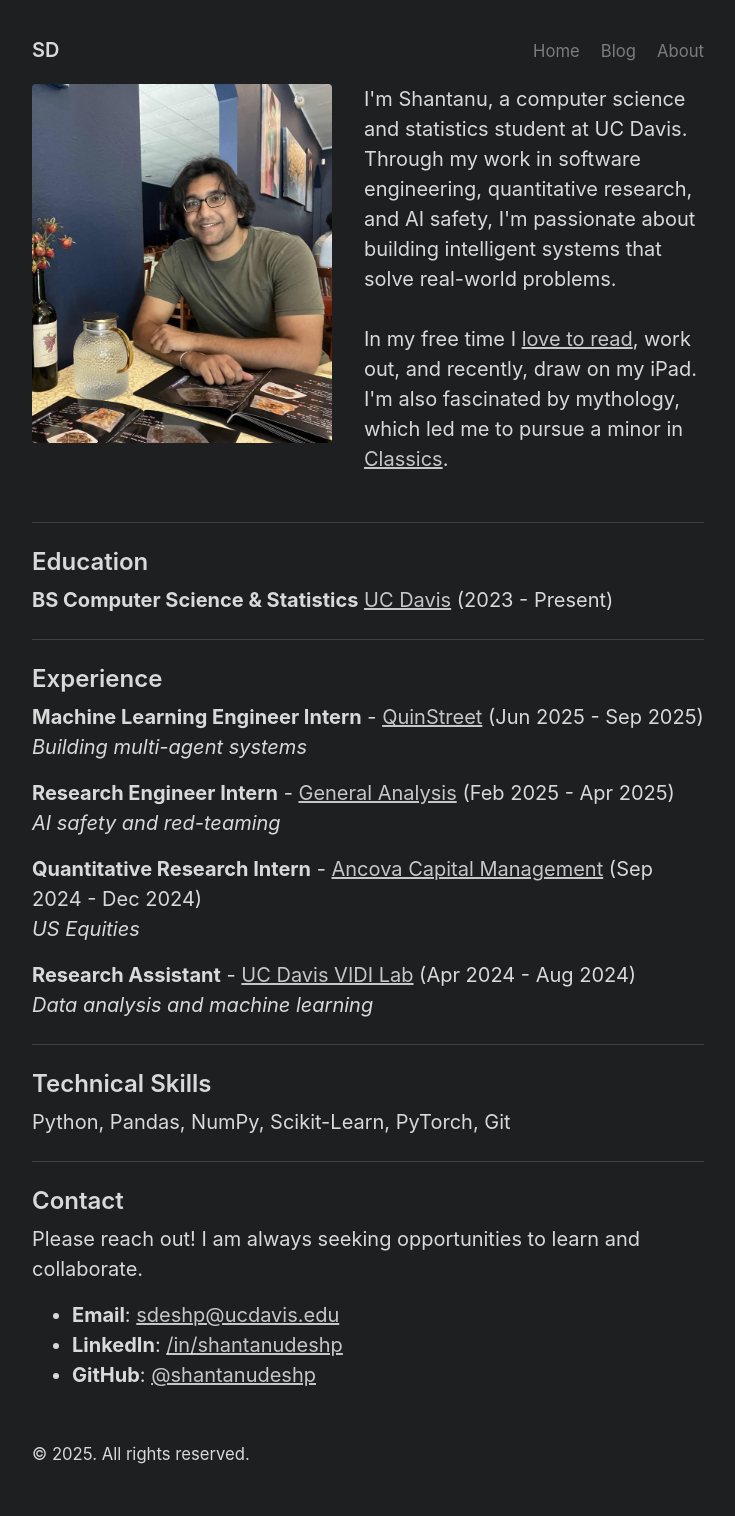
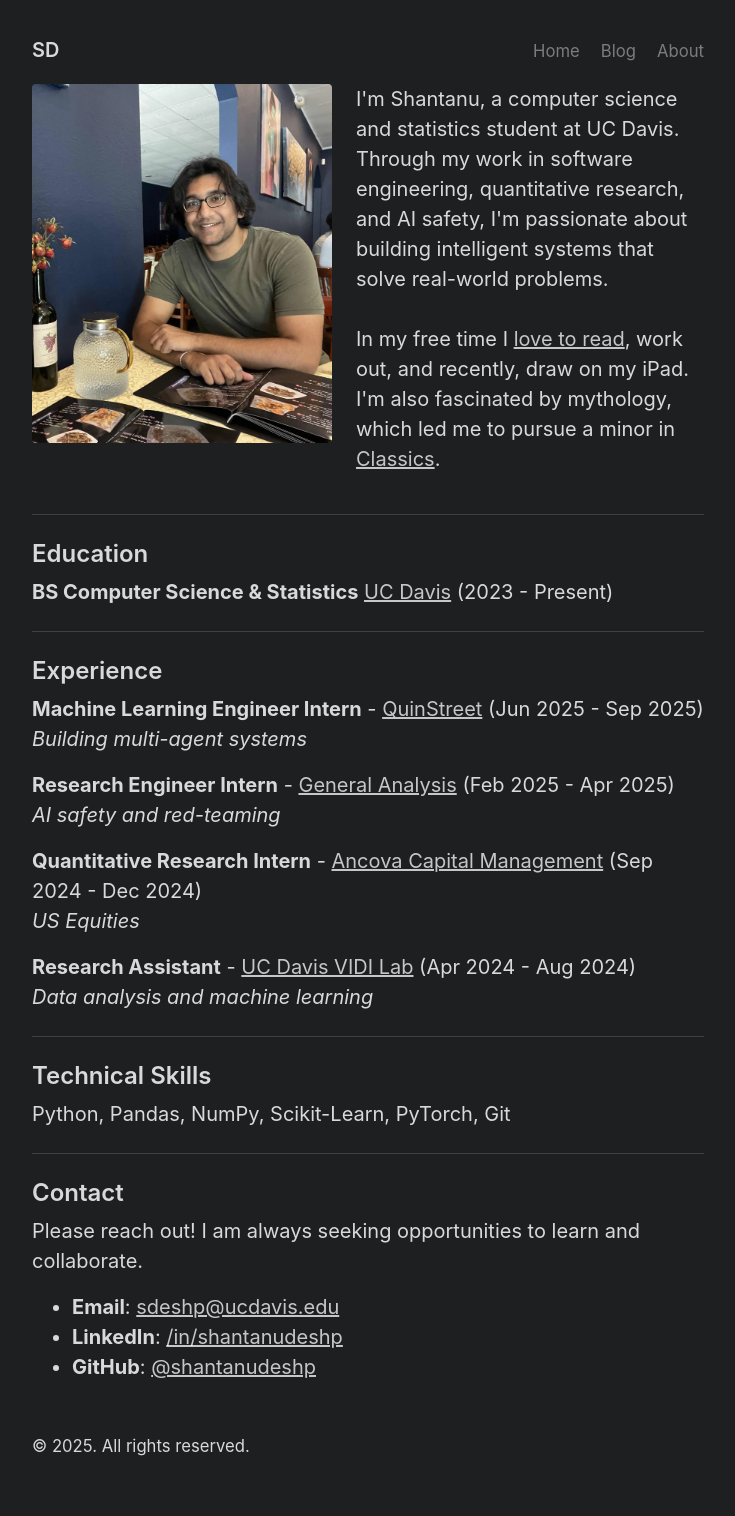
Before and after one commit to shantanudeshp/personal-site, a Jekyll site: the page built from about.md, in a window 1280 px wide. Shown: the whole page, without its empty margins (272-1007 px from the left). Built offline with Jekyll 4.4.1, drawn with Linux system fonts in a browser that asks for light colours.

Commit message:
Standardize spacing on About page mobile layout

```diff
--- a/about.md
+++ b/about.md
@@ -3,8 +3,8 @@
 title: "About"
 ---
 
-<div class="profile-container" style="display: flex; align-items: flex-start; gap: 2rem; margin-bottom: 2rem; flex-direction: column;">
-  <img src="{{ "/assets/profile.webp" | relative_url }}" alt="Shantanu Deshpande" style="width: 300px; height: auto; flex-shrink: 0;" loading="eager" decoding="async">
+<div class="profile-container" style="display: flex; align-items: flex-start; gap: 1.5rem; margin-bottom: 1.5rem; flex-direction: column;">
+  <img src="{{ "/assets/profile.webp" | relative_url }}" alt="Shantanu Deshpande" style="width: 300px; height: auto; flex-shrink: 0; margin-bottom: 0;" loading="eager" decoding="async">
   <div>
     <p>I'm Shantanu, a computer science and statistics student at UC Davis. Through my work in software engineering, quantitative research, and AI safety, I'm passionate about building intelligent systems that solve real-world problems.<br><br>In my free time I <a href="https://www.goodreads.com/user/show/192672997-shantanu-deshpande" target="_blank">love to read</a>, work out, and recently, draw on my iPad. I'm also fascinated by mythology, which led me to pursue a minor in <a href="https://classics.ucdavis.edu/" target="_blank">Classics</a>.</p>
   </div>
```
